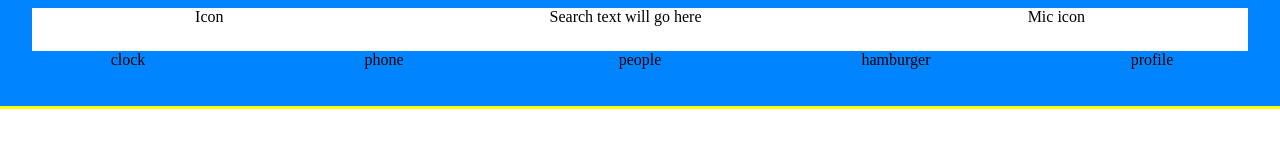
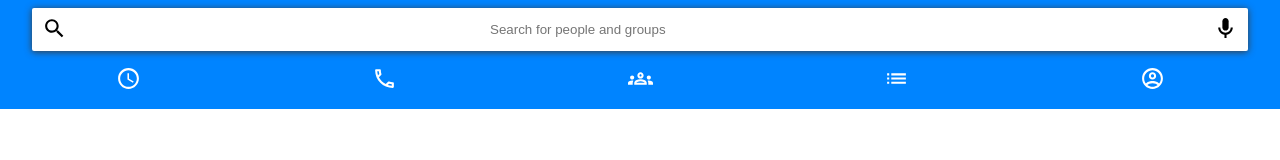
Before and after one commit to Mtbiker17/simple_tab_style, a plain HTML site: page index.html in a window 1280 px wide. Drawn offline with Linux system fonts and the light colour scheme.

Commit message:
added images in divs, fixed style layout, starting js

```diff
--- a/index.html
+++ b/index.html
@@ -10,29 +10,29 @@
       <div class='main'>
           <div class='nav' id='topnav'>
               <div class='nav' id='searchbar'>
-                  <div>Icon</div>
-                  <div>Search text will go here</div>
-                  <div>Mic icon</div>
+                  <img src='search.svg' id='search' width='25' height='25'>
+                  <input type='text' id='searchText' placeholder='Search for people and groups'>
+                  <img src='mic.svg' id='mic' width='25' height='25'>
               </div>
               <div class='tabnav'>
                   <div class='tabs'>
-                      <div class='tabtext'>clock</div>
+                      <img src='clock.svg' class='tabtext' id='clock' width='25' height='25'>
                       <div class='stripe'></div>
                   </div>
                   <div class='tabs'>
-                      <div class='tabtext'>phone</div>
+                      <img src='phone.svg' class='tabtext' id='phone' width='25' height='25'>
                     <div class='stripe'></div>
                   </div>
                   <div class='tabs'>
-                      <div class='tabtext'>people</div>
+                      <img src='group.svg' class='tabtext' id='group' width='25' height='25'>
                     <div class='stripe'></div>
                   </div>
                   <div class='tabs'>
-                      <div class='tabtext'>hamburger</div>
+                      <img src='hamburger.svg' class='tabtext' id='hamburger' width='25' height='25'>
                     <div class='stripe'></div>
                   </div>
                   <div class='tabs'>
-                      <div class='tabtext'>profile</div>
+                      <img src='profile.svg' class='tabtext' id='profile' width='25' height='25' >
                     <div class='stripe'></div>
                   </div>
               </div>
--- a/script.js
+++ b/script.js
@@ -1 +1,5 @@
-console.log('worked');
+let clock = document.getElementById('clock');
+let phone = document.getElementById('phone');
+let group = document.getElementById('group');
+let hamburger = document.getElementById('hamburger');
+let profile = document.getElementById('profile');
--- a/style.css
+++ b/style.css
@@ -30,17 +30,39 @@ body {
 #searchbar {
     display: flex;
     flex-direction: row;
-    justify-content: space-around;
+    justify-content: flex-start;
     width: 95%;
     height: 40%;
     margin: 8px auto 0px auto;
     background-color: white;
+    border-radius: 2px;
+    box-shadow: 0px 1px 7px #3b3a3a;
 }
+
+#search {
+    margin-left: 10px;
+    margin-right: 10px;
+    margin-top: 8px;
+}
+
+#searchText {
+    height: 37px;
+    width: 300px;
+    border: none;
+    margin: auto;
+    outline: none;
+}
+
+#mic {
+    margin-left: 10px;
+    margin-right: 10px;
+    margin-top: 8px;
+}
+
 
 .tabnav {
     display: flex;
     flex-direction: row;
-    justify-content: space-evenly;
     height: 50%;
 }
 
@@ -57,10 +79,11 @@ body {
     height: 95%;
     justify-content: center;
     vertical-align: middle;
+    margin-left: auto;
+    margin-right: auto;
 }
 
 .stripe {
     height: 3px;
-    background-color: yellow;
-
+    background-color: #0084ff;
 }
```
